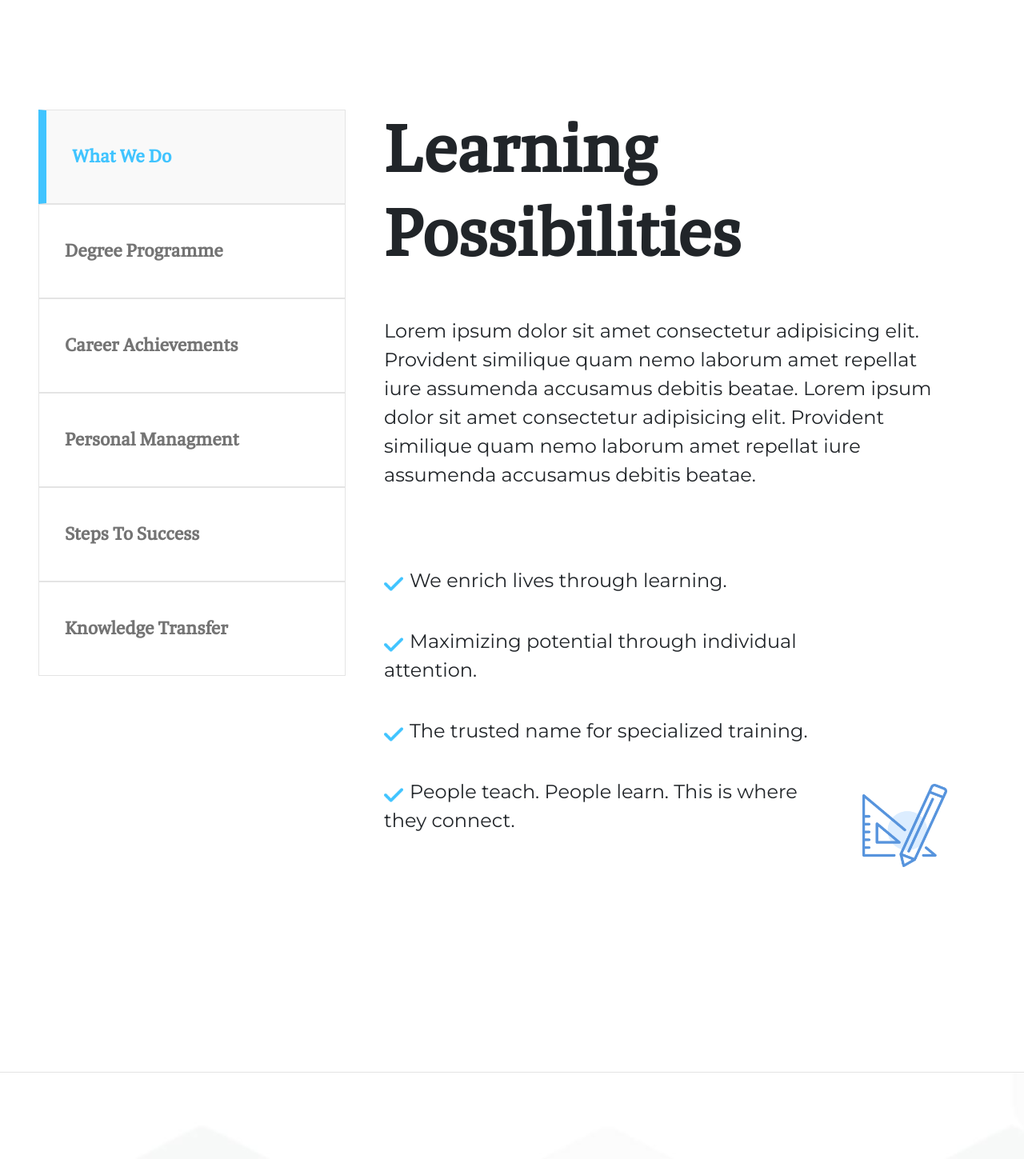
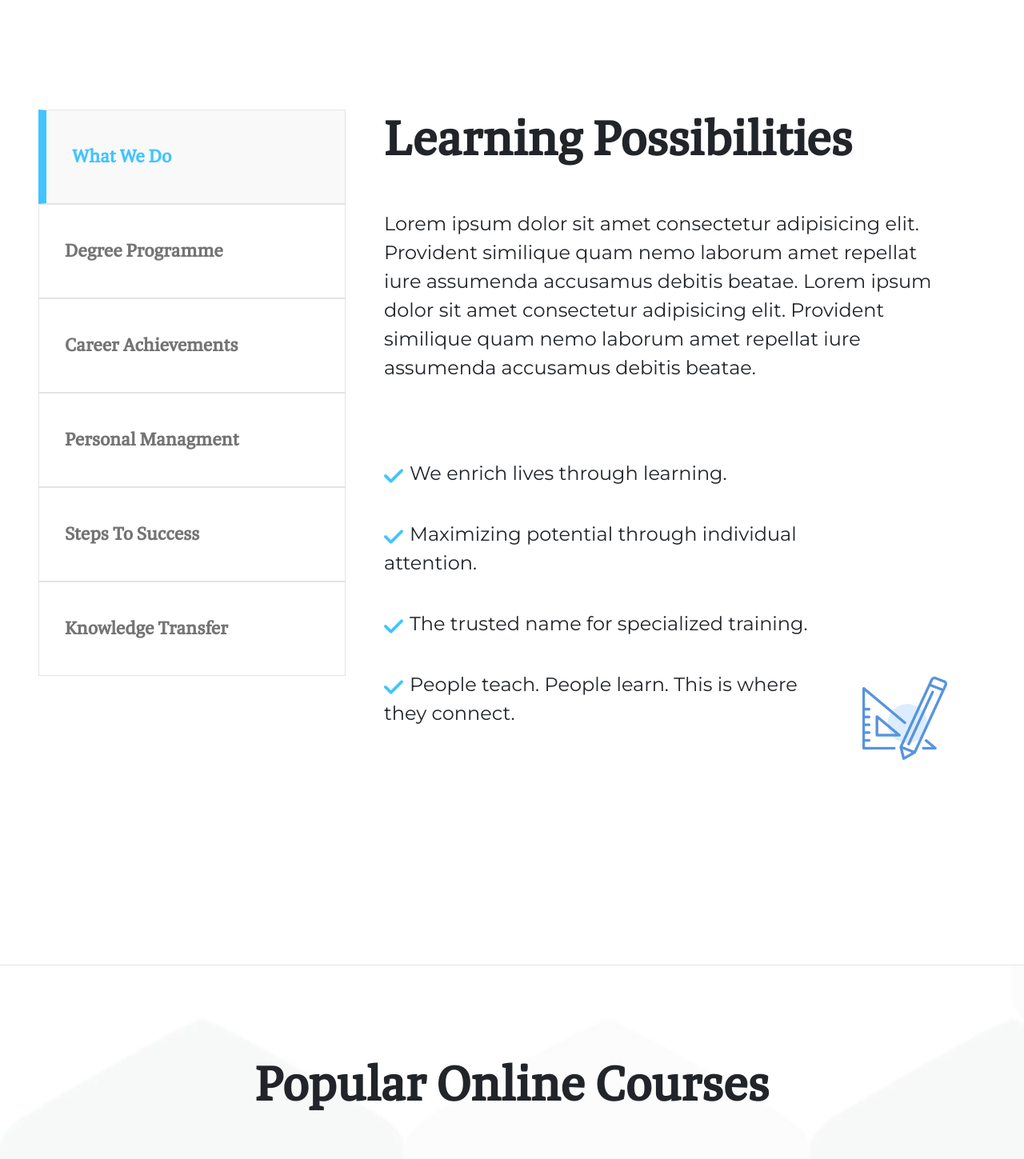
Before and after one commit to lucafranzoi98/proj-html-vuejs, a Vue app: page / in a window 1280 px wide. Shown: the part 4720-6169 px from the top of the page at 80% size. Built offline with nearby package versions, Linux system fonts and the light colour scheme.

Commit message:
final commit

```diff
--- a/src/assets/scss/app.scss
+++ b/src/assets/scss/app.scss
@@ -14,6 +14,13 @@
    font-weight: 600;
    text-decoration: none;
    z-index: 10;
+}
+
+h2{
+   font-family: Tasman;
+   font-size: 4rem;
+   font-weight: 600;
+   margin-bottom: 3rem;
 }
 
 header{
@@ -137,13 +144,6 @@ main{
    .tutoring{
       margin-top: 9rem;
 
-      h2{
-         font-family: Tasman;
-         font-size: 4rem;
-         font-weight: 600;
-         margin-bottom: 3rem;
-      }
-
       p{
          font-family: Montserrat;
          font-size: 1.3rem;
@@ -252,13 +252,6 @@ main{
          padding-bottom: 2.5rem;
       }
 
-      h2{
-         font-family: Tasman;
-         font-size: 5.5rem;
-         font-weight: 600;
-         margin-bottom: 3rem;
-      }
-
       p{
          font-family: Montserrat;
          font-size: 1.5rem;
@@ -297,13 +290,6 @@ main{
       padding-top: 7rem;
       padding-bottom: 15rem;
       background-position-y: -800px;
-
-      h2{
-         font-family: Tasman;
-         font-size: 5rem;
-         font-weight: 600;
-         margin-bottom: 2rem;
-      }
 
       p{
          font-family: Montserrat;
@@ -392,12 +378,6 @@ main{
          }
       }
 
-      h2{
-         font-family: Tasman;
-         font-size: 5rem;
-         font-weight: 600;
-         margin-bottom: 1.5rem;
-      }
 
       p{
          font-family: Montserrat;
```
